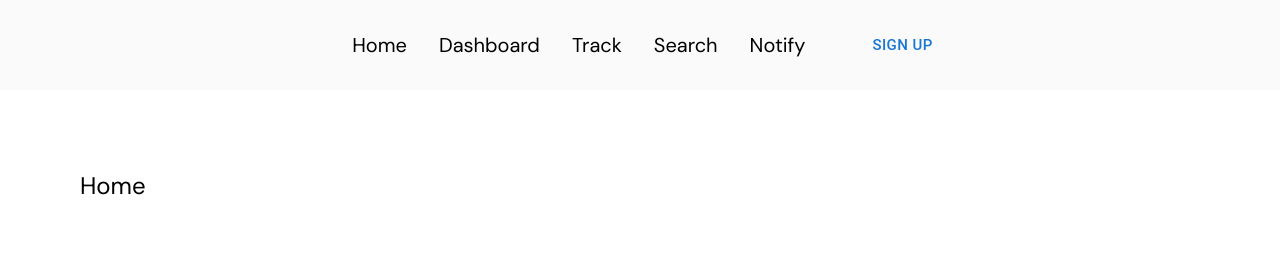
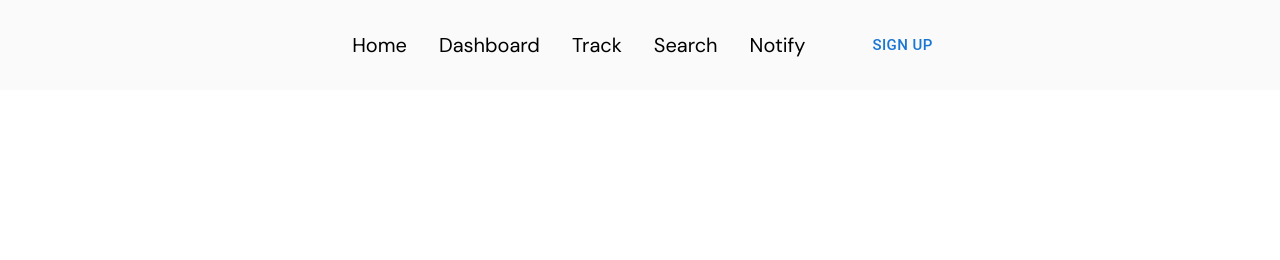
Before and after one commit to ninuinu/hemnet-notifier, a Next.js app in the folder frontend/: page / in a window 1280 px wide. Shown: the top 260 px of the page. Built offline with nearby package versions, Linux system fonts and the light colour scheme.

Commit message:
move dashboard page

```diff
--- /dev/null
+++ b/frontend/src/app/(dashboard)/(routes)/page.tsx
@@ -0,0 +1,9 @@
+import { UserButton } from "@clerk/nextjs";
+
+export default function Page() {
+  return (
+    <div>
+      <UserButton afterSignOutUrl="/" />
+    </div>
+  );
+}
--- a/frontend/src/app/dashboard/page.tsx
+++ /dev/null
@@ -1,7 +0,0 @@
-export default function Page() {
-  return (
-    <div>
-      <div className="text-2xl pb-5">Dashboard</div>
-    </div>
-  );
-}
--- a/frontend/src/app/page.tsx
+++ /dev/null
@@ -1,3 +0,0 @@
-export default function Page() {
-  return <div className="text-2xl">Home</div>;
-}
```
